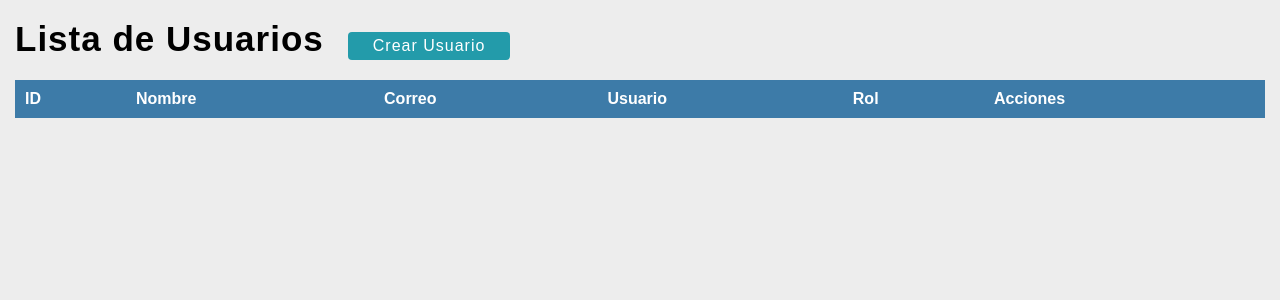
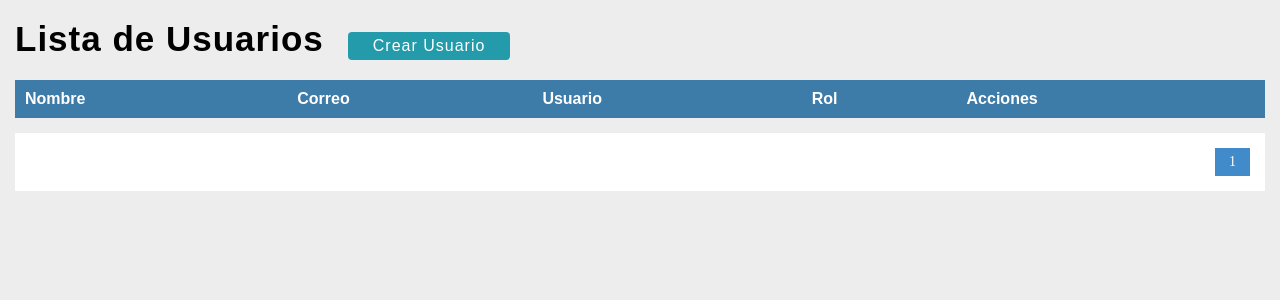
Before and after one commit to DMartinez0/facturacion, a PHP site: page /sistema/lista_usuarios.php in a window 1280 px wide. Shown: the part 78-378 px from the top of the page. Run offline with PHP 8.4, Linux system fonts and the light colour scheme; the visitor is signed in with stand-in values (Sample User, id 1); tables that the repository leaves empty or names only in its code hold one stand-in row (values such as "Sample post"); lists and menus that the app fills with data are empty.

Commit message:
paginador

```diff
--- a/sistema/css/style.css
+++ b/sistema/css/style.css
@@ -317,3 +317,34 @@ table td{
 	padding: 20px 50px;
 	border: 0;
 }
+
+/*paginador*/
+
+.paginador ul{
+	padding: 15px;
+	list-style: none;
+	background: #fff;
+	margin-top: 15px;
+	display: flex;
+	justify-content: flex-end;
+}
+
+.paginador a, .pageselected{
+	color:#428bca;
+	border: 1px solid #ddd;
+	padding: 5px;
+	display: inline-block;
+	font-size: 14px;
+	text-align: center;
+	width: 35px;
+}
+
+.paginador a:hover{
+	background:#12a4c6;
+	color: #fff;
+}
+.pageselected{
+	color: #fff;
+	background: #428bca;
+	border: 1px	solid #428bca;
+}
--- a/sistema/eliminar_confirmar_usuario.php
+++ b/sistema/eliminar_confirmar_usuario.php
@@ -2,6 +2,10 @@
  include "../conexion.php";
     if(!empty($_POST))
     {
+        if ($_POST["idusuario"] == 1){
+        header('Location:lista_usuarios.php');
+        exit;
+        }
         $idusuario= $_POST["idusuario"];
 
         $query_delete = mysqli_query($conection, "DELETE FROM usuario WHERE idusuario=$idusuario");
@@ -73,6 +77,7 @@
           </form>
 
         </div>
+
 	</section>
 	<?php include "includes/footer.php";?>
 </body>
--- a/sistema/lista_usuarios.php
+++ b/sistema/lista_usuarios.php
@@ -14,7 +14,6 @@
     <a href="registro_usuarios.php" class="btn_new">Crear Usuario</a>
     <table>
         <tr>
-            <th>ID</th>
             <th>Nombre</th>
             <th>Correo</th>
             <th>Usuario</th>
@@ -22,10 +21,26 @@
             <th>Acciones</th>
         </tr>
            <?php
+        //paginador
+        $sql_registe = mysqli_query($conection, "SELECT COUNT(*) as total_registros FROM usuario");
+        $result_registe = mysqli_fetch_array($sql_registe);
+        $total_registro = $result_registe['total_registros'];
 
-            $query= mysqli_query($conection, "SELECT u.idusuario, u.nombre, u.correo, u.usuario, r.rol FROM usuario u INNER JOIN rol r ON u.rol=r.idrol WHERE u.idusuario !=1");
+        $por_pagina = 5;
+        if (empty($_GET['pagina']))
+        {
+            $pagina = 1;
+        }else {
+            $pagina = $_GET['pagina'];
+        }
+        $desde =($pagina-1)*$por_pagina;
+        $total_paginas = ceil($total_registro/$por_pagina);
+
+
+            $query= mysqli_query($conection, "SELECT u.idusuario, u.nombre, u.correo, u.usuario, r.rol FROM usuario u INNER JOIN rol r ON u.rol=r.idrol ORDER BY u.idusuario ASC LIMIT $desde, $por_pagina");
 
            $result = mysqli_num_rows($query);
+
 
                  if ($result > 0){
 
@@ -33,7 +48,6 @@
             ?>
 
                         <tr>
-                            <td><?php echo $data["idusuario"];?></td>
                             <td><?php echo $data["nombre"];?></td>
                             <td><?php echo $data["correo"];?></td>
                             <td><?php echo $data["usuario"];?></td>
@@ -41,7 +55,9 @@
                             <td>
                                 <a class="link_edit" href="editar_usuarios.php?id=<?php echo $data["idusuario"];?>">Editar</a>
                                 |
+                                <?php if($data ['idusuario'] !=1){ ?>
                                 <a class="link_delete" href="eliminar_confirmar_usuario.php?id=<?php echo $data["idusuario"];?>">Eliminar</a>
+                                <?php } ?>
                             </td>
                         </tr>
             <?php
@@ -51,6 +67,38 @@
 
 
     </table>
+        <div class="paginador">
+            <ul>
+
+            <?php
+            if($pagina !=1)
+            {
+
+            ?>
+                <li><a href="?pagina=<?php echo 1; ?>">|<</a></li>
+                <li><a href="?pagina=<?php echo $pagina-1; ?>"><<</a></li>
+                <?php
+            }
+                    for ($i=1; $i <= $total_paginas ; $i++) {
+
+                    if ($i == $pagina){
+                        echo '<li class="pageselected">'.$i.'</li>';
+                    }else {
+                        echo '<li><a href="?pagina='.$i.'">'.$i.'</a></li>';
+                    }
+                    }
+
+                    if($pagina !=$total_paginas){
+                ?>
+
+                <li><a href="?pagina=<?php echo $pagina+1; ?>">>></a></li>
+                <li><a href="?pagina=<?php echo $total_paginas; ?>">>|</a></li>
+
+            <?php } ?>
+            </ul>
+
+        </div>
+
 	</section>
 	<?php include "includes/footer.php";?>
 </body>
```
